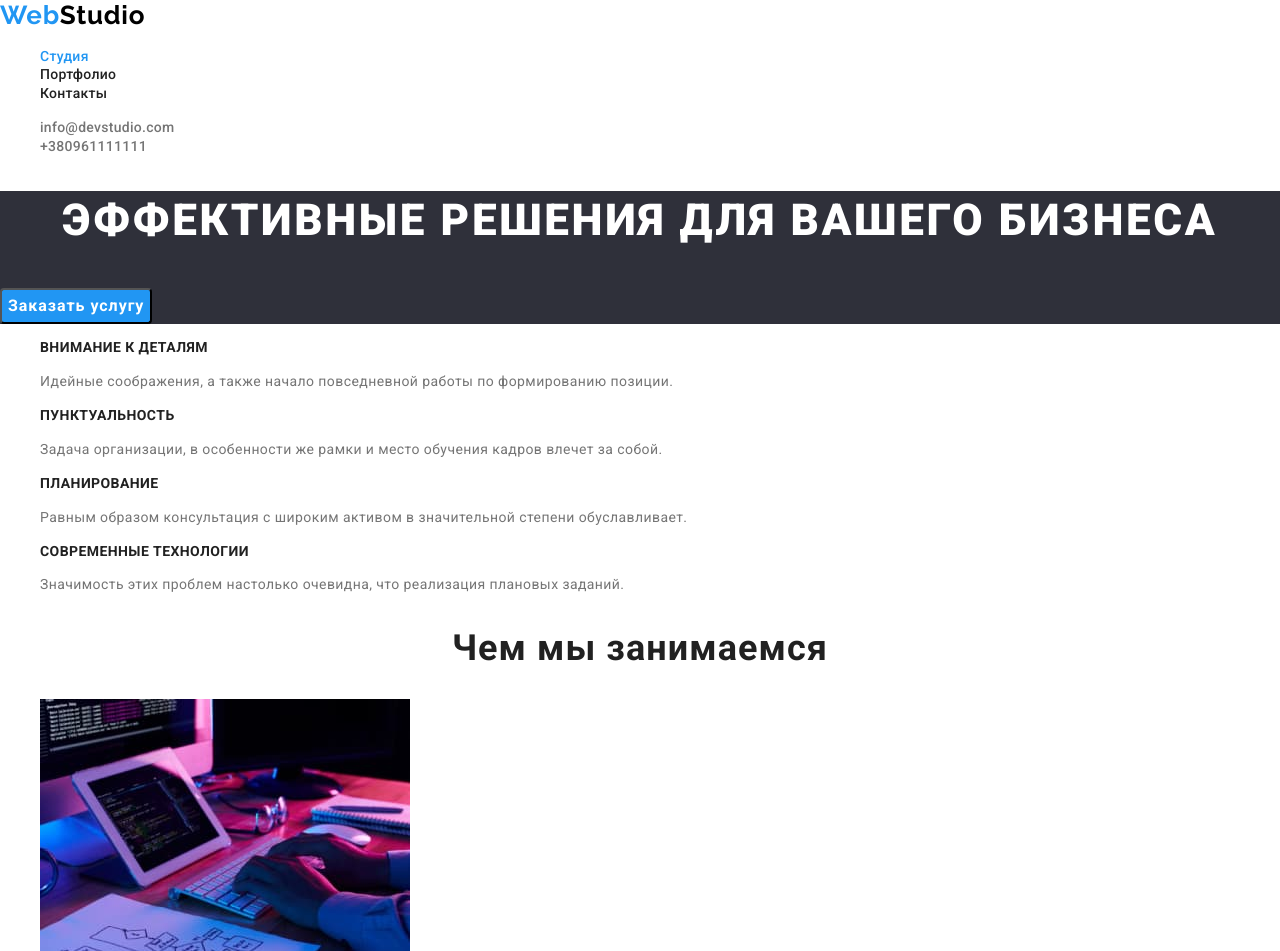
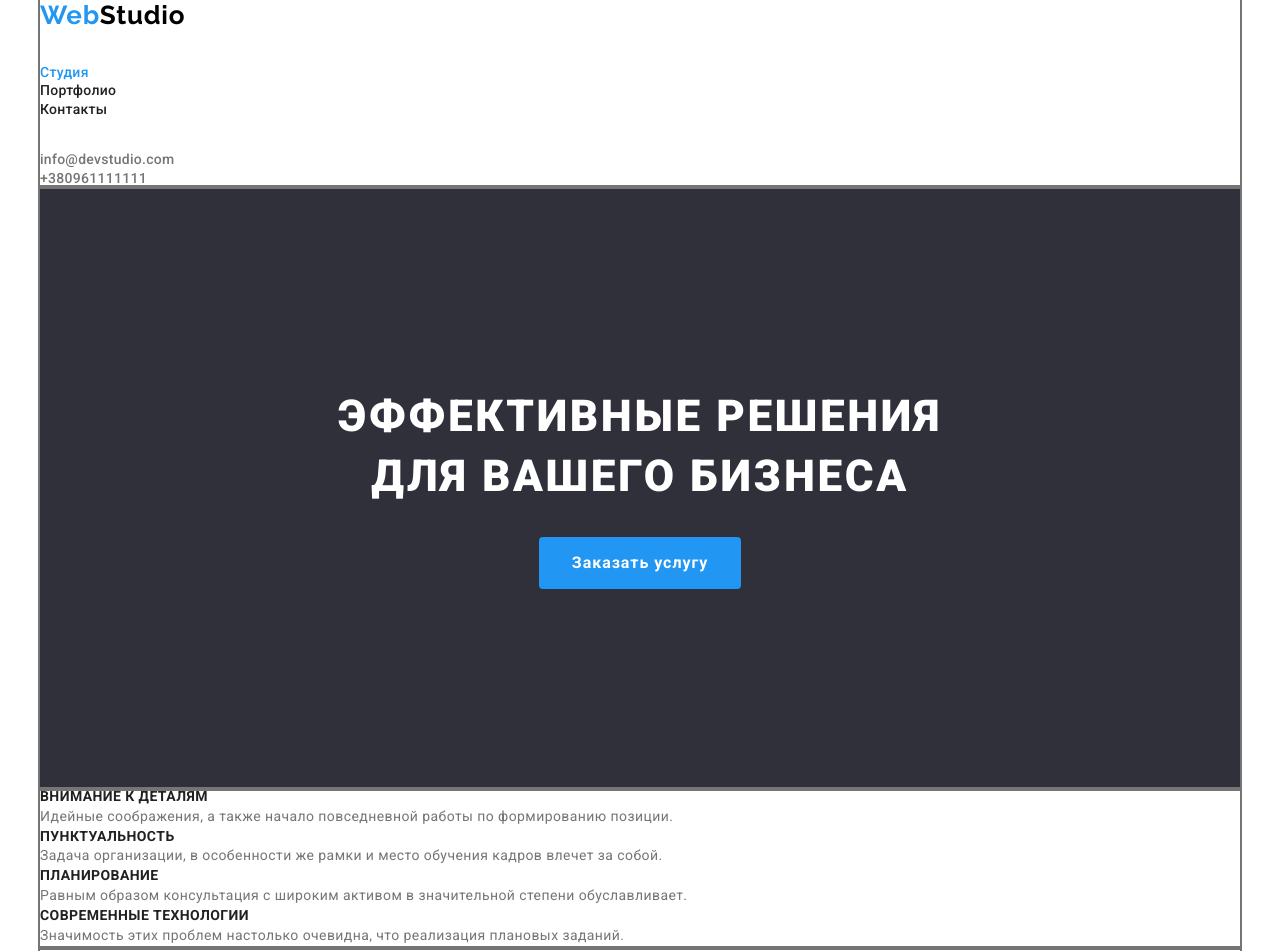
Before and after one commit to Weselka/goit-markup-hw-03, a plain HTML site: page index.html in a window 1280 px wide. Shown: the top 951 px of the page. Drawn offline with nearby package versions, Linux system fonts and the light colour scheme.

Commit message:
Додає відступи шапці та герою

```diff
--- a/css/reset.css
+++ b/css/reset.css
@@ -1 +1,5 @@
 /*скидає браузерні відступи в заголовках, абзацах та в списка*/
+h1, h2, h3, ul, li, p {
+    margin: 0;
+    padding: 0;
+}
--- a/css/styles.css
+++ b/css/styles.css
@@ -79,9 +79,21 @@ body {
     color: var(--accent-color);
 }
 
+.container {
+    margin: 0 auto;
+    width: 1200px;
+    outline: 2px solid#757575;
+}
+
+.page-header {
+    /* background-color: orange; */
+}
+
 /*--------------навігаія по сайту--------------*/
 
 .logo {
+    margin-top: 24px;
+
     font-family: Raleway, sans-serif;
     color: var(--accent-color);
     font-weight: 700;
@@ -107,6 +119,11 @@ body {
     color: var(--accent-color);
 }
 
+.site-nav, .contact {
+    /* display: inline-block; */
+    margin-top: 32px;
+}
+
 /*------------------Контакти-----------------------*/
 
 .contact .link {
@@ -120,34 +137,54 @@ body {
 /*-------------Герой--------------*/
 
 .hero {
+    text-align: center;
+
     background: #2F303A;
 }
 
 .hero-title {
+    padding-top: 200px;
+    padding-left: 252px;
+    padding-right: 252px;
+    /* padding-bottom: 280px; */
+    /* width: 696px; */
+
     font-weight: 900;
     font-size: 44px;
     line-height: 1.36;
-    text-align: center;
+    /* text-align: center; */
     letter-spacing: 0.06em;
     text-transform: uppercase;
     color: var(--more-text-color);
 }
 
 .hero-btn {
+    display: inline-block;
+    padding: 10px 32px;
+    border-radius: 4px;
+    min-width: 200px;
+    text-align: center;
+    border: 1px solid transparent;
+    margin-top: 30px;
+    margin-bottom: 200px;
+
     font-family: inherit;
     font-weight: 700;
     font-size: 16px;
     line-height: 1.88;
     align-items: center;
-    text-align: center;
     letter-spacing: 0.06em;
     color: var(--more-text-color);
     background: var(--accent-color);
     cursor: pointer;
-    border-radius: 4px;
 }
 
 /*--------------Секції-----------------------*/
+.feature {
+    /* width: 1170px; */
+    /* padding: 0 15px; */
+    /* margin: 94px; */
+}
 
 .feature-title {
     font-size: 14px;
--- a/index.html
+++ b/index.html
@@ -13,7 +13,8 @@
     <link rel="stylesheet" href="./css/styles.css">
 </head>
 <body>
-    <header>
+    <header class="page-header">
+        <div class="container">
         <nav class="nav">
             <a href="" lang="en" class="logo link">Web<span class="logo-up link">Studio</span>
             </a>
@@ -27,12 +28,16 @@
             <li><a href="mailto:info@devstudio.com" class="link">info@devstudio.com</a></li>
             <li><a href="tel:+380961111111" class="link">+380961111111</a></li>
         </ul>
+        </div>
     </header>
     <main>
+        <div class="container">
         <section class="hero">
             <h1 class="hero-title">Эффективные решения для вашего бизнеса</h1>
             <button type="button" class="hero-btn btn">Заказать услугу</button>
         </section>
+        </div>
+        <div class="container">
         <section class="feature">
             <h2 class="feature-pre-title visually-hidden">Особенности</h2>
             <ul class="feature-list">
@@ -54,6 +59,8 @@
                 </li>
             </ul>
         </section>
+        </div>
+        <div class="container">
         <section class="work">
             <h2 class="work-title">Чем мы занимаемся</h2>
             <ul class="work-list">
@@ -68,6 +75,8 @@
                 </li>
             </ul>
         </section>
+        </div>
+        <div class="container">
         <section class="teams">
             <h2 class="teams-title">Наша команда</h2>
             <ul class="list">
@@ -93,6 +102,7 @@
                 </li>
             </ul>
         </section>
+        </div>
     </main>
     <footer class="footer">
         <a href="" lang="en" class="logo">Web<span class="logo-down link">Studio</span>
```
